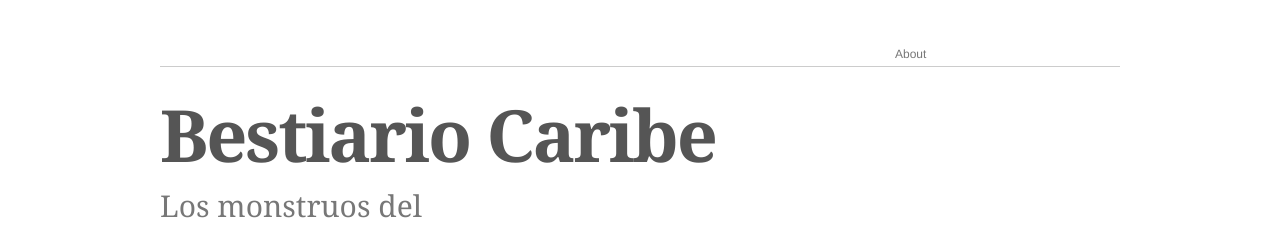
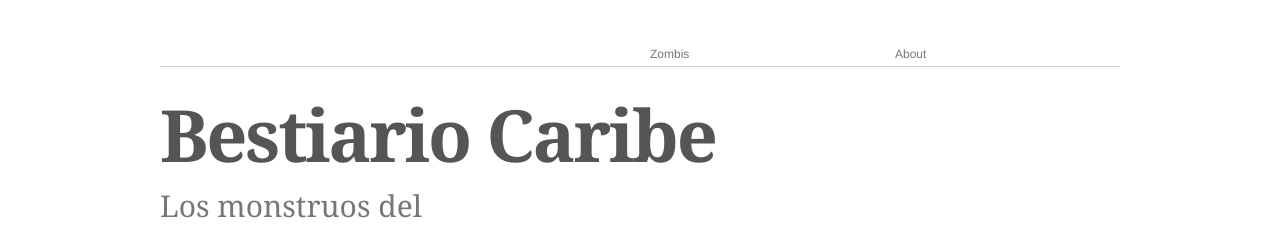
Before and after one commit to bestiariocaribe/bestiariocaribe.github.io, a Jekyll site: the page built from index.html, in a window 1280 px wide. Shown: the top 232 px of the page. Built offline with Jekyll 4.4.1, drawn with Linux system fonts in a browser that asks for light colours; nearby versions of some CDN libraries.

Commit message:
Added zombis to top navi

```diff
--- a/_includes/masthead.html
+++ b/_includes/masthead.html
@@ -5,6 +5,8 @@
 
           <nav>
             <a href="{{ site.baseurl }}/about">About</a>
+            <a href="{{ site.baseurl }}/Zombis">Zombis</a>
+
              <!--<a href="https://github.com/femmebot/jekyll-grid"><i class="fa fa-github-alt"></i> Fork it on Github</a>-->
           </nav>
         </header>
```
